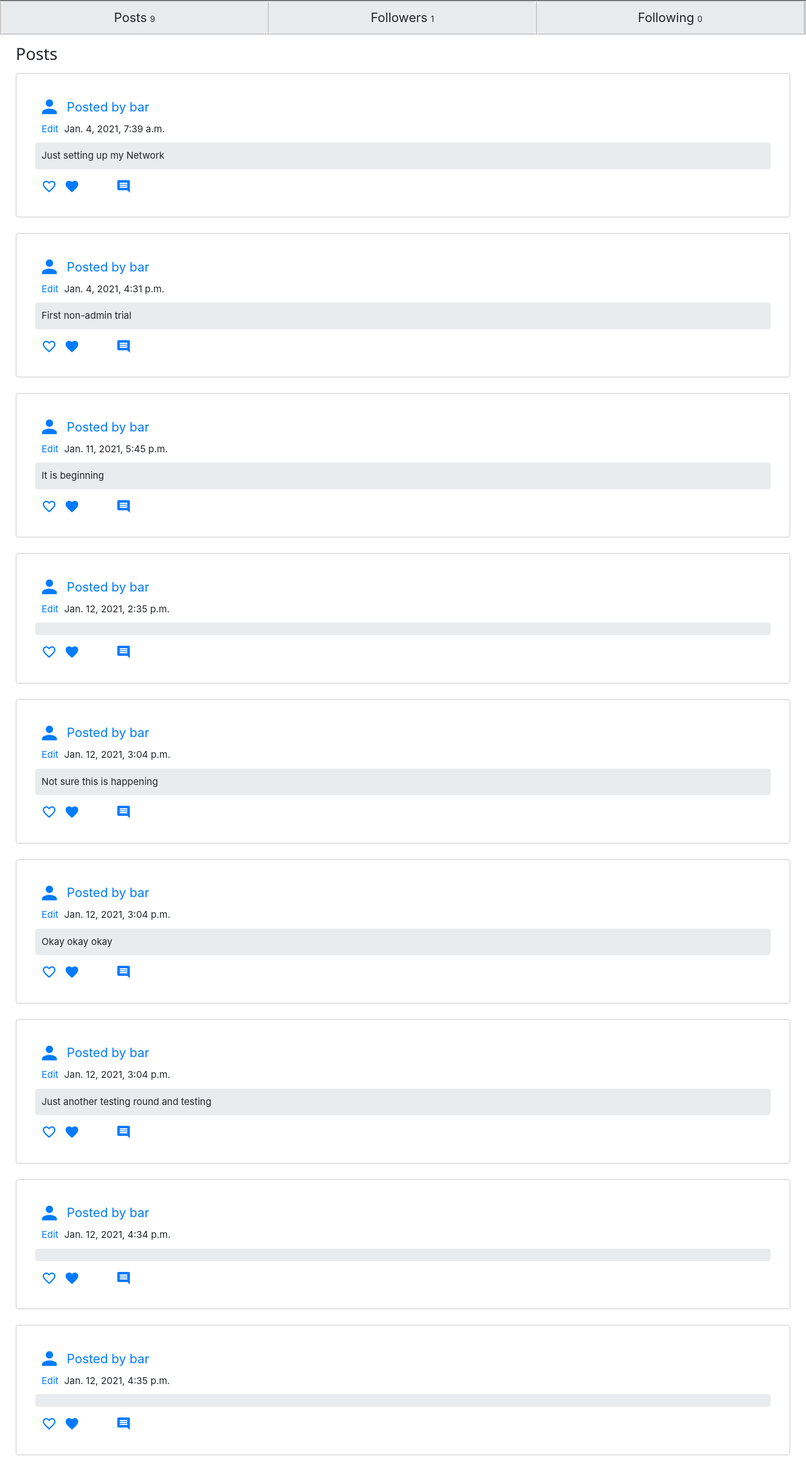
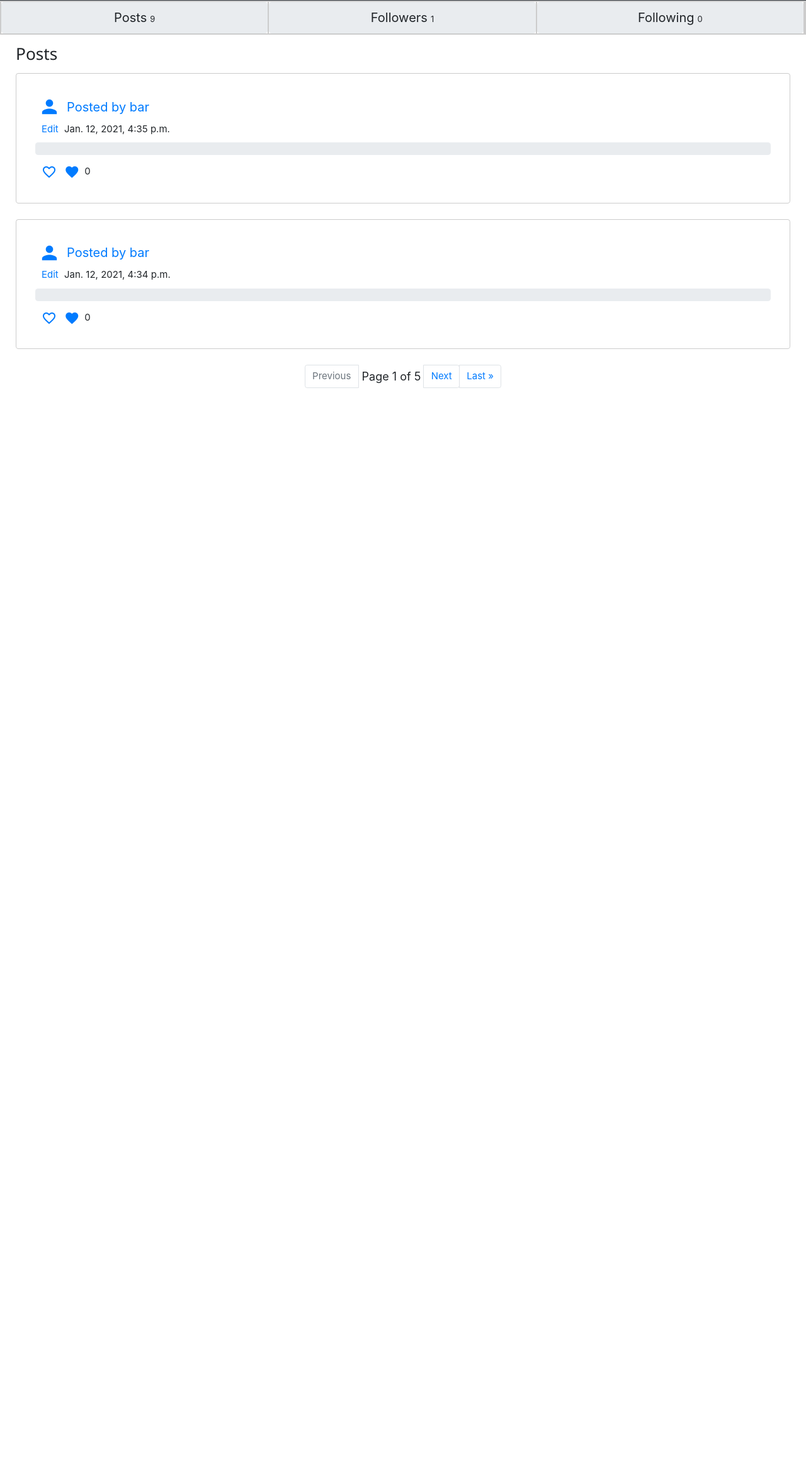
Before and after one commit to saadmarwan16/Network, a Django app: page /profile/2 in a window 1280 px wide. Shown: the part 136-2471 px from the top of the page at 63% size. After the commit the page ends 752 px from the top, so only its background shows below. Run offline with Django 3.2, Linux system fonts and the light colour scheme; a user stored in the database is signed in; data comes from the database, SQL or seed files in the repository; both versions use the stored data as it was after the commit; some libraries are stand-ins or nearby versions.

Commit message:
Users can now view profile posts in a paginator view

```diff
--- a/project4/network/models.py
+++ b/project4/network/models.py
@@ -51,6 +51,7 @@ class Like(models.Model):
 
 
 class Follow(models.Model):
+    is_following = models.BooleanField()
     followee = models.ForeignKey(User, on_delete=models.CASCADE, related_name="followers")
     follower = models.ForeignKey(User, on_delete=models.CASCADE, related_name="following")
 
--- a/project4/network/static/network/scripts/posts.js
+++ /dev/null
@@ -1,3 +0,0 @@
-document.addEventListener('DOMContentLoaded', () => {
-    // TODO
-})
--- a/project4/network/static/network/styles/styles.css
+++ b/project4/network/static/network/styles/styles.css
@@ -93,8 +93,6 @@ h2 {
     display: none;
     position: relative;
     top: 25px;
-    left: 0%;
-    right: 9rem;
     background: rgba(255, 0, 0, 0.3);
     color: red;
 }
--- a/project4/network/templates/network/profile.html
+++ b/project4/network/templates/network/profile.html
@@ -31,7 +31,7 @@
     <div id="posts-view">
         <h3 class="single-heading">Posts</h3>
 
-        {% for post in posts %}
+        {% for post in page_object %}
             <div class="jumbotron all-posts-jumbotron" id="{{ post.id }}">
                 <a title="My profile" href="#" class="poster-container">
                     <i class="material-icons poster-image">person</i>
@@ -58,56 +58,63 @@
                                     <i class="material-icons liked" title="Unlike">favorite</i>
                                 </a>
                             </span>
-                            <span class="num-of-likes" id="num-like{{ post.id }}"></span>
+                            <span class="num-of-likes" id="num-like{{ post.id }}">{{ post.num_of_likes }}</span>
                         </span>
                     </span>
-                    <span class="comments">
-                        <a href="#"><i class="material-icons comment">comment</i></a>
-                        <span>{{ post.num_of_comments }}</span>
-                    </span>
+                    <span class="no-like" id="no-like{{ post.id }}">Login or Sign up to like post</span>
                 </div>
             </div>
         {% endfor %}
+
+        <nav aria-label="All posts">
+            <ul class="pagination justify-content-center">
+                {% if page_object.has_previous %}
+                    <li class="page-item">
+                        <a class="page-link" href="?page=1">&laquo; First</a>
+                        <a class="page-link" href="?page={{ page_object.previous_page_number }}">Previous</a>
+                    </li>
+                {% else %}
+                    <li class="page-item disabled">
+                        <a class="page-link" tabindex="-1" aria-disabled="true">Previous</a>
+                    </li>
+                {% endif %}
+
+                <li class="page-item current-item">
+                    <span class="current">
+                        Page {{ page_object.number }} of {{ page_object.paginator.num_pages }}
+                    </span>
+                </li>
+
+                {% if page_object.has_next %}
+                    <li class="page-item">
+                        <a class="page-link" href="?page={{ page_object.next_page_number }}">Next</a>
+                        <a class="page-link" href="?page={{ page_object.paginator.num_pages }}">Last &raquo;</a>
+                    </li>
+                {% else %}
+                    <li class="page-item disabled">
+                        <a class="page-link" tabindex="-1" aria-disabled="true">Next</a>
+                    </li>
+                {% endif %}
+            </ul>
+        </nav>
     </div>
 
     <div class="container-fluid">
-        <!-- <div class="row" id="profile-view">
-            <div class="col-12">
-                <h3 class="change-pwd-heading">Change Password</h3>
-
-                <form method="post">
-                    {% csrf_token %}
-
-                    <div class="form-group">
-                        <label for="prev-pwd">Previous password:</label>
-                        <input type="text" class="form-control" id="prev-pwd" placeholder="Enter previous password" name="prev-pwd">
-                    </div>
-                    <div class="form-group">
-                        <label for="new-pwd">New password:</label>
-                        <input type="password" class="form-control" id="new-pwd" placeholder="Enter password" name="new-pwd">
-                    </div>
-                    <div class="form-group">
-                        <label for="confirm-pwd">Enter new password:</label>
-                        <input type="password" class="form-control" id="confirm-pwd" placeholder="Enter password again" name="confirm-pwd">
-                    </div>
-                    <div class="form-group">
-                        <div class="jumbotron change-pwd-jumb">
-                            <div id="8-char"><span>&times;</span>Passowrd contains at least 8 character</div>
-                            <div id="upper-case"><span>&check;</span>Password contains at least one upper case</div>
-                            <div id="lower-case">Password contains at least one lower case</div>
-                            <div id="one-digit">Password contains at least one digit</div>
-                            <div class="pwd-match-times pwd-match-check" id="pwd-match"><span>&check;</span><span>&times;</span>New passwords match</div>
-                        </div>
-                    </div>
-                    <button id="change-pwd-btn" type="submit" class="btn btn-primary">Submit</button>
-                </form>
-            </div>
-        </div> -->
-
         <div class="row" id="followers-view">
             {% if poster.id != user.id %}
                 <div class="follow">
-                    <button class="btn btn-primary btn-primary-sm">Follow {{ poster.username }} +</button>
+                    <form method="post">
+                        {% csrf_token %}
+
+                        <input class="followee" type="hidden" value="{{ poster.id }}">
+                        {% if is_following %}
+                            <button style="display: none;" class="btn btn-primary btn-primary-sm follow-btn">Follow {{ poster.username }} +</button>
+                            <button class="btn btn-primary btn-primary-sm unfollow-btn">Unfollow {{ poster.username }} +</button>
+                        {% else %}
+                            <button style="display: none;" class="btn btn-primary btn-primary-sm unfollow-btn">Unfollow {{ poster.username }} +</button>
+                            <button class="btn btn-primary btn-primary-sm follow-btn">Follow {{ poster.username }} +</button>
+                        {% endif %}
+                    </form>
                 </div>
             {% endif %}
 
@@ -138,7 +145,18 @@
         <div class="row" id="following-view">
             {% if poster.id != user.id %}
                 <div class="follow">
-                    <button class="btn btn-primary btn-primary-sm">Follow {{ poster.username }} +</button>
+                    <form method="post">
+                        {% csrf_token %}
+
+                        <input class="followee" type="hidden" value="{{ poster.id }}">
+                        {% if is_following %}
+                            <button style="display: none;" class="btn btn-primary btn-primary-sm follow-btn">Follow {{ poster.username }} +</button>
+                            <button class="btn btn-primary btn-primary-sm unfollow-btn">Unfollow {{ poster.username }} +</button>
+                        {% else %}
+                            <button style="display: none;" class="btn btn-primary btn-primary-sm unfollow-btn">Unfollow {{ poster.username }} +</button>
+                            <button class="btn btn-primary btn-primary-sm follow-btn">Follow {{ poster.username }} +</button>
+                        {% endif %}
+                    </form>
                 </div>
             {% endif %}
 
--- a/project4/network/urls.py
+++ b/project4/network/urls.py
@@ -16,5 +16,7 @@ urlpatterns = [
     path("like", views.like, name="like"),
     path("like-count", views.like_count, name="like_count"),
     path("change-password", views.change_password, name="change_password"),
-    path("edit-post", views.edit_post, name="edit_post")
+    path("edit-post", views.edit_post, name="edit_post"),
+    path("follow", views.follow, name="follow"),
+    path("unfollow", views.unfollow, name="unfollow"),
 ]
--- a/project4/network/views.py
+++ b/project4/network/views.py
@@ -20,9 +20,22 @@ def index(request):
     paginator = Paginator(object_list=posts, per_page=2, allow_empty_first_page=True)
     page_number = request.GET.get('page')
     page_object = paginator.get_page(number=page_number)
+    likes = list()
+
+    if str(request.user) != "AnonymousUser":
+        for post in page_object:
+            # Return whether user have liked post or not
+            try:
+                like = Like.objects.get(post=post, user=request.user)
+                likes.append(like.is_liked)
+
+            # If user have never liked or unliked a post set it to not liked
+            except Like.DoesNotExist:
+                likes.append(False)
 
     return render(request, "network/index.html", {
-        "page_object": page_object
+        "page_object": page_object,
+        "likes": likes
     })
 
 
@@ -48,14 +61,32 @@ def profile(request, poster_id):
     except User.DoesNotExist:
         raise Http404("This user does not exist")
 
+    # try:
+    #     follow = Follow.objects.get(is_following=True, followee=data["followee"], follower=request.user)
+    #     return JsonResponse({"message": True}, status=201)
+    # except Follow.DoesNotExist:
+    #     return JsonResponse({"message": False}, status=201)
+
+    try:
+        Follow.objects.get(is_following=True, followee=poster, follower=request.user)
+        is_following = True
+    except Follow.DoesNotExist:
+        is_following = False
+
+    posts = Post.objects.filter(poster=poster).order_by("-timestamp")
+    paginator = Paginator(object_list=posts, per_page=2, allow_empty_first_page=True)
+    page_number = request.GET.get('page')
+    page_object = paginator.get_page(number=page_number)
+
     return render(request, "network/profile.html", {
-        "posts": Post.objects.filter(poster=poster),
+        "page_object": page_object,
         "poster": poster,
         "followings": User.objects.filter(pk__in=poster.following.exclude(pk=poster_id)),
         "followers": User.objects.filter(pk__in=poster.followers.exclude(pk=poster_id)),
         "posts_count": Post.objects.filter(poster=poster).count(),
         "followers_count": poster.followers.exclude(pk=poster_id).count(),
-        "followee_count": poster.following.exclude(pk=poster_id).count()
+        "followee_count": poster.following.exclude(pk=poster_id).count(),
+        "is_following": is_following
     })
 
 
@@ -268,3 +299,35 @@ def edit_post(request):
         post.content = data["post_content"]
         post.save()
         return JsonResponse({"message": "Successful"}, status=201)
+
+
+@csrf_exempt
+def follow(request):
+    """
+    Allow users to follow other users
+    """
+
+    data = JSONParser().parse(request)
+
+    try:
+        follow = Follow.objects.get(is_following=False, followee=data["followee"], follower=request.user)
+        follow.is_following = True
+        follow.save()
+        return JsonResponse({"message": "Successful"}, status=201)
+    except Follow.DoesNotExist:
+        Follow.objects.create(is_following=True, followee=data["followee"], follower=request.user)
+        return JsonResponse({"message": "Successful"}, status=201)
+
+
+@csrf_exempt
+def unfollow(request):
+    """
+    Allow users to unfollow users they are already following
+    """
+
+    data = JSONParser().parse(request)
+    follow = Follow.objects.get(is_following=True, followee=data["followee"], follower=request.user)
+    follow.is_following = False
+    follow.save()
+
+    return JsonResponse({"message": "Successful"}, status=201)
```
Also changed, not shown: project4/network/static/network/scripts/like.js (+0 -19 lines), project4/network/static/network/scripts/profile.js (+42 -0 lines), project4/network/templates/network/index.html (+8 -3 lines), project4/db.sqlite3, project4/network/migrations/0008_follow_is_following.py (added).
